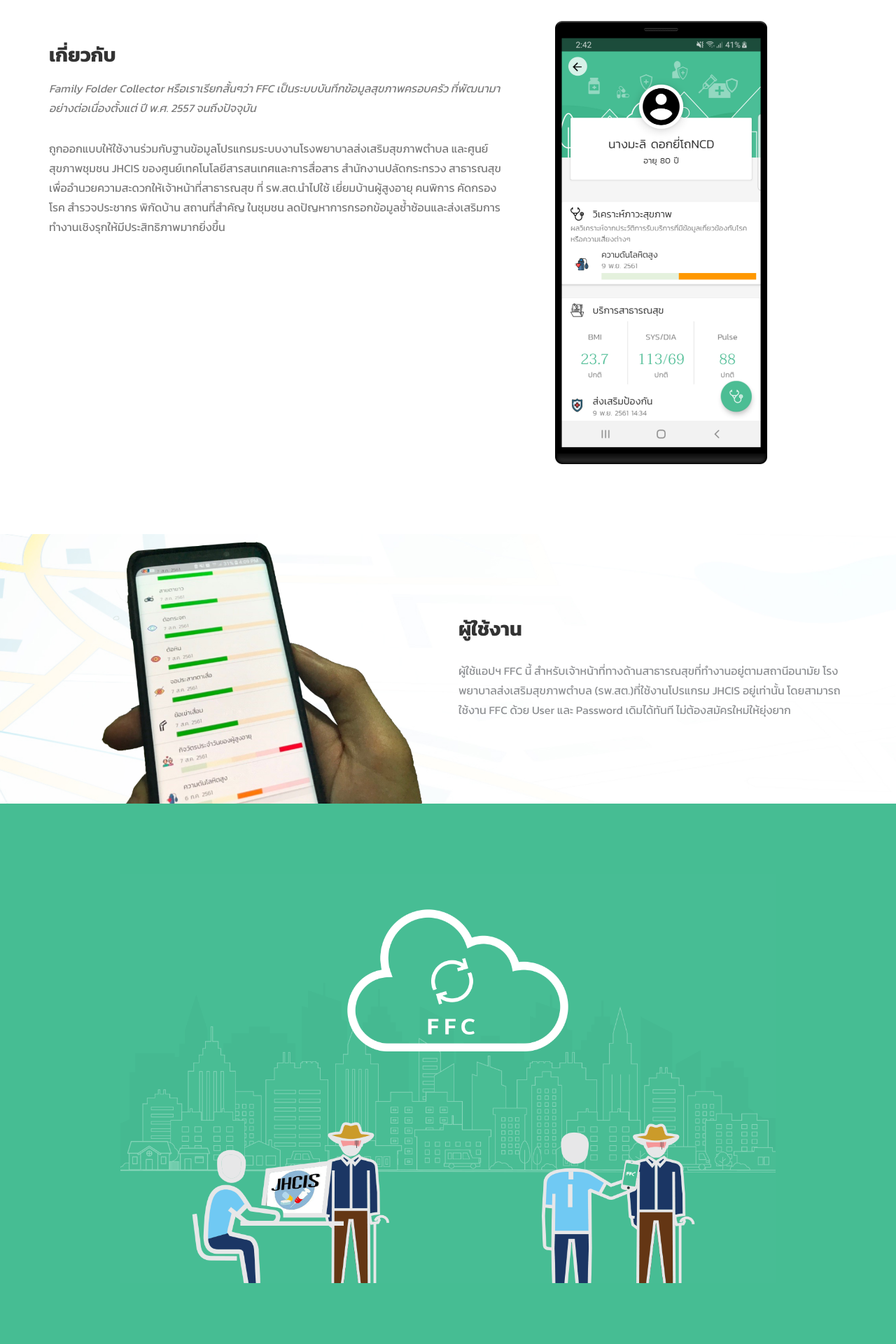
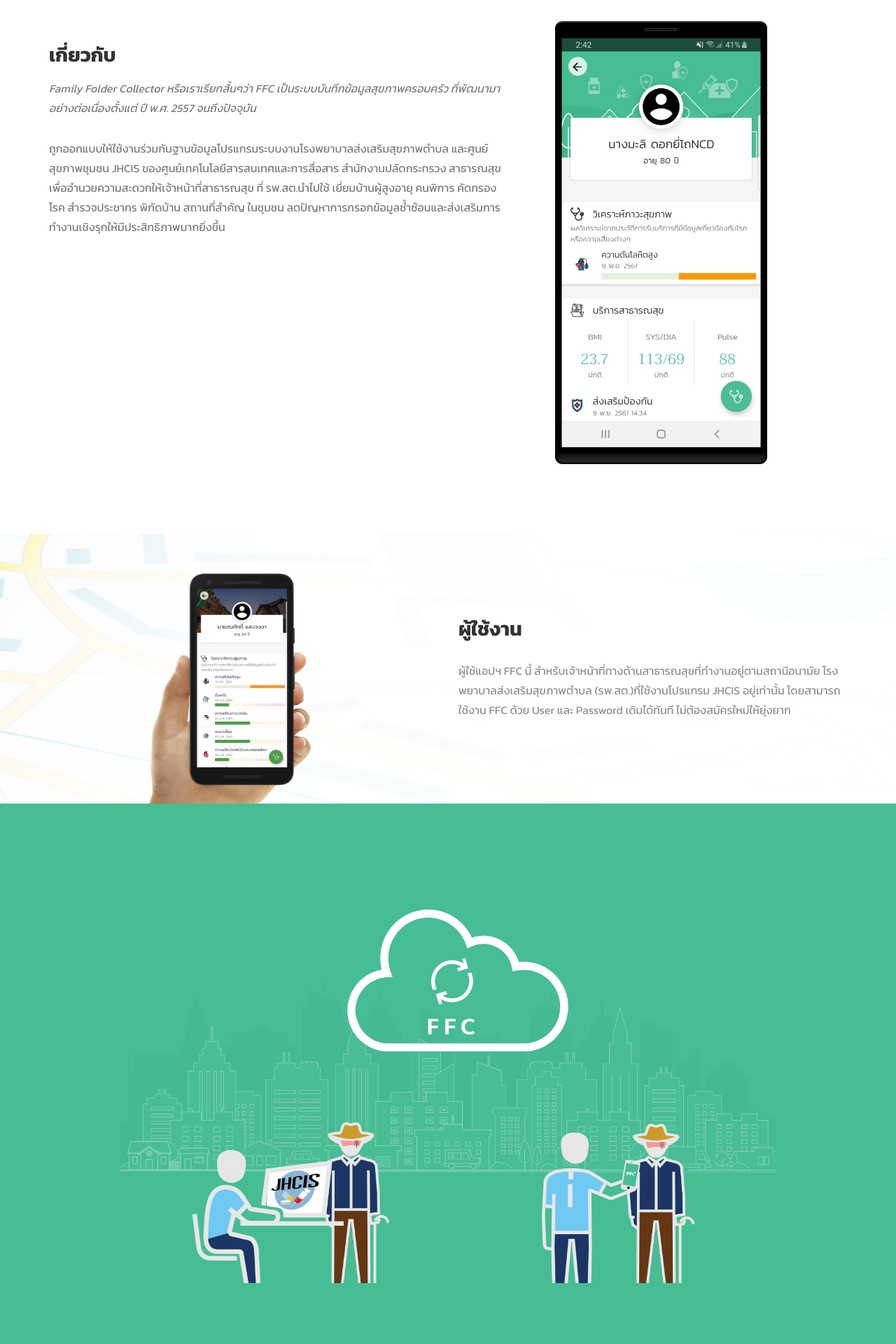
Before and after one commit to tawatchai18/tawatchai18.github.io, a Jekyll site: the page built from index.html, in a window 1280 px wide. Shown: the part 885-2805 px from the top of the page at 70% size. Built offline with Jekyll 4.4.1, drawn with Linux system fonts in a browser that asks for light colours; nearby versions of some CDN libraries; some web fonts are replaced; comment, search, counter and statistics services are not loaded.

Commit message:
no message

```diff
--- a/css/airspace.css
+++ b/css/airspace.css
@@ -241,7 +241,7 @@
 	Feature Start
 --*/
 #feature {
-  background: url("../img/opo.png");
+  background: url("../img/hbg.png");
   background-position: 50% 94px;
   width: 100%;
   display: block;
```
Also changed, not shown: img/hbg.png (added).
